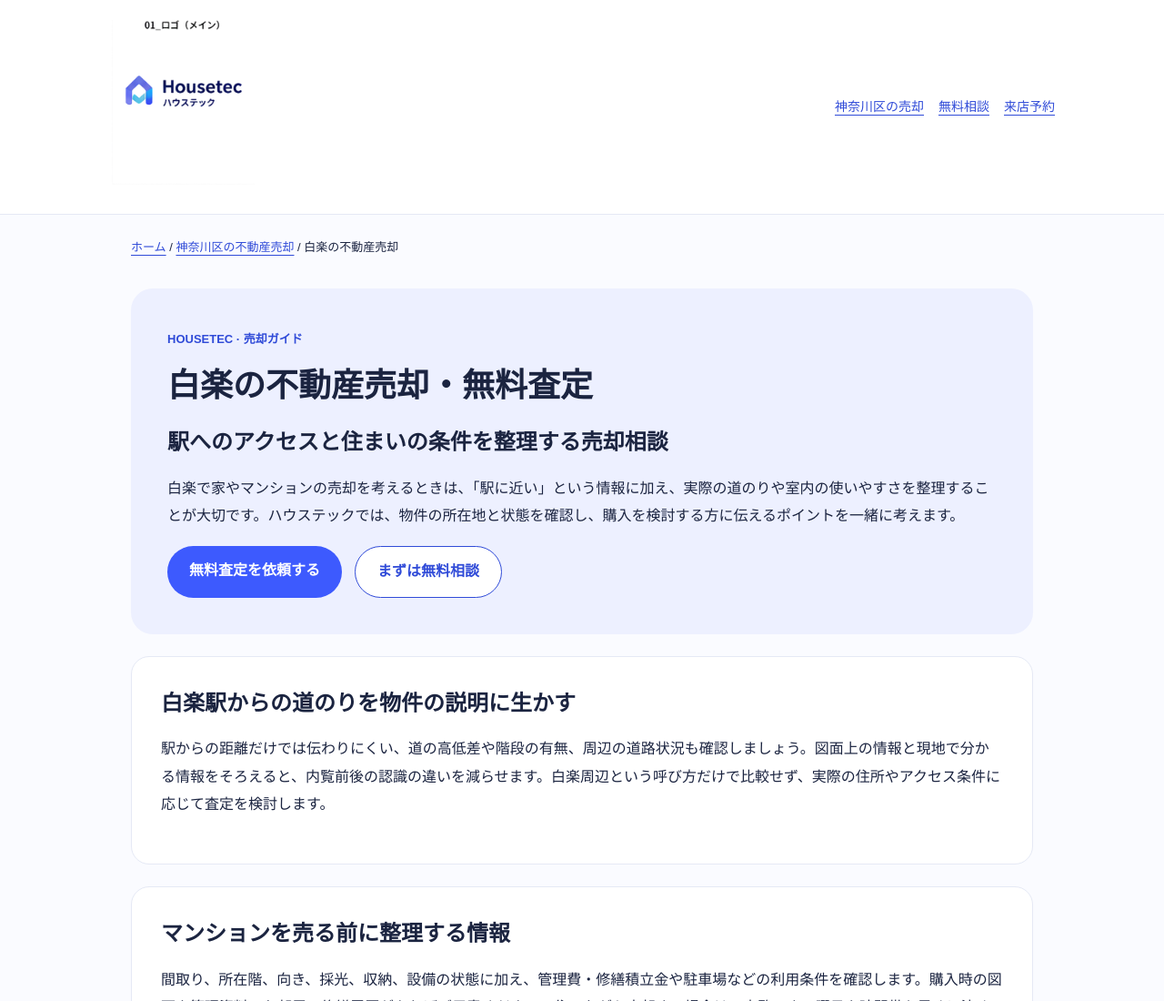
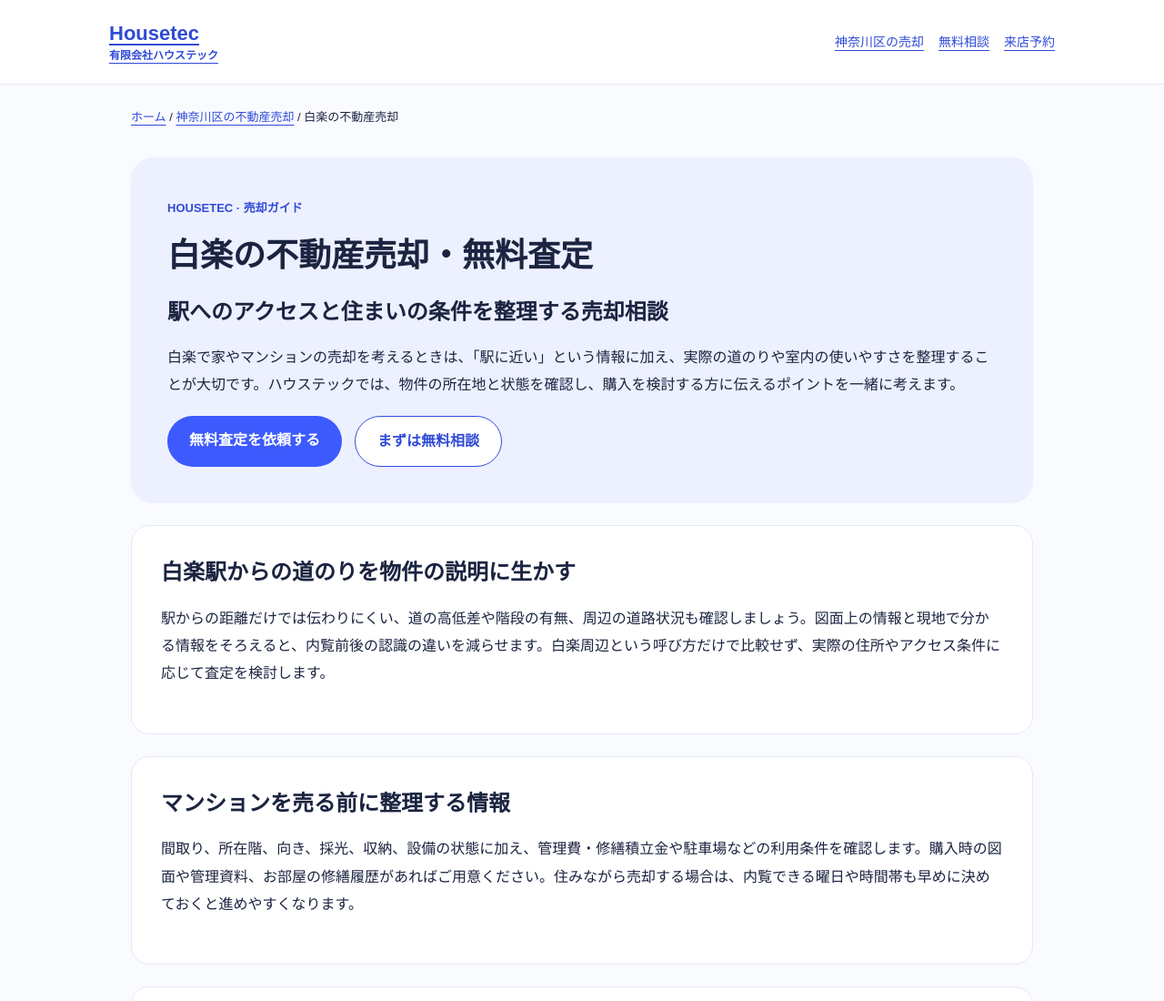
Before and after one commit to housetech-yokohama/housetec-lp, a plain HTML site: page hakuraku-baikyaku.html in a window 1280 px wide. Shown: the top 1100 px of the page at 91% size. Drawn offline with Linux system fonts and the light colour scheme.

Commit message:
Use compact readable branding in sale guide headers

```diff
--- a/hakuraku-baikyaku.html
+++ b/hakuraku-baikyaku.html
@@ -15,7 +15,7 @@
 </head>
 <body>
 <a class="skip" href="#main">本文へ移動</a>
-<header><a href="/"><img src="/assets/logo.png" alt="有限会社ハウステック"></a><nav aria-label="メインナビゲーション"><a href="/kanagawa-baikyaku.html">神奈川区の売却</a><a href="/Contact.dc.html">無料相談</a><a href="/Reservation.dc.html">来店予約</a></nav></header>
+<header><a href="/"><span style="font-size:22px;font-weight:800;line-height:1.4;display:block;">Housetec<span style="display:block;font-size:12px;">有限会社ハウステック</span></span></a><nav aria-label="メインナビゲーション"><a href="/kanagawa-baikyaku.html">神奈川区の売却</a><a href="/Contact.dc.html">無料相談</a><a href="/Reservation.dc.html">来店予約</a></nav></header>
 <main id="main">
 <nav class="breadcrumb" aria-label="パンくず"><a href="/">ホーム</a> / <a href="/kanagawa-baikyaku.html">神奈川区の不動産売却</a> / <span aria-current="page">白楽の不動産売却</span></nav>
 <section class="hero"><span class="eyebrow">HOUSETEC · 売却ガイド</span><h1>白楽の不動産売却・無料査定</h1><h2>駅へのアクセスと住まいの条件を整理する売却相談</h2><p>白楽で家やマンションの売却を考えるときは、「駅に近い」という情報に加え、実際の道のりや室内の使いやすさを整理することが大切です。ハウステックでは、物件の所在地と状態を確認し、購入を検討する方に伝えるポイントを一緒に考えます。</p><div class="links"><a class="button" href="/Assessment.dc.html">無料査定を依頼する</a><a class="button secondary" href="/Contact.dc.html">まずは無料相談</a></div></section>
```
Also changed, not shown: kanagawa-baikyaku.html (+1 -1 lines), rokkakubashi-baikyaku.html (+1 -1 lines).
